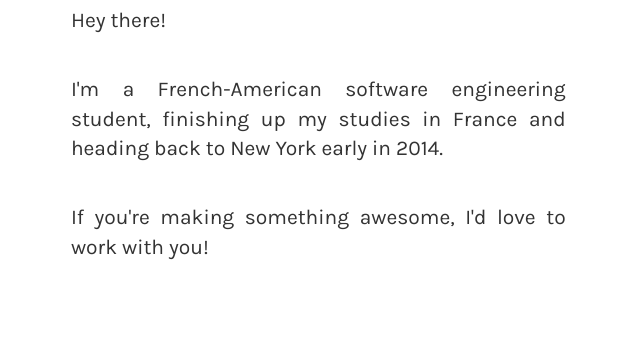
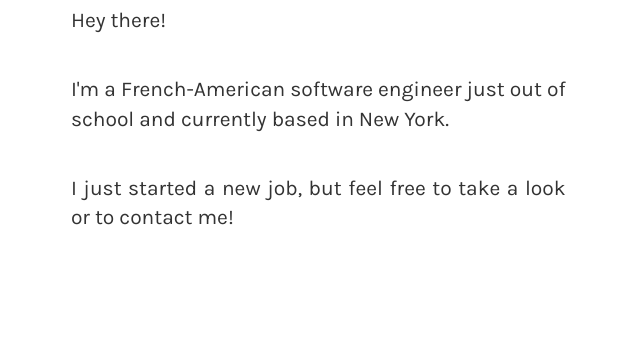
Before and after one commit to magni-/paulpadier.com, a website: page public/index.html in a window 1280 px wide. Shown: the part 205-557 px from the top of the page, 289-920 px from the left. Drawn offline with Linux system fonts and the light colour scheme.

Commit message:
updated about

```diff
--- a/public/index.html
+++ b/public/index.html
@@ -64,8 +64,8 @@
           </div>
           <div id="lead" class="col-md-6 col-sm-12">
             <p class="lead">Hey there!</p>
-            <p class="lead">I&#39;m a French-American software engineering student, finishing up my studies in France and heading back to New York early in 2014.</p>
-            <p class="lead">If you&#39;re making something awesome, I&#39;d love to work with you!</p>
+            <p class="lead">I&#39;m a French-American software engineer just out of school and currently based in New York.</p>
+            <p class="lead">I just started a new job, but feel free to take a look or to contact me!</p>
           </div>
           <div id="me" class="col-md-3 col-sm-7 col-xs-12">
             <img src="img/about/profile.jpg" class="img-logo img-responsive img-circle img-profile" />
```
